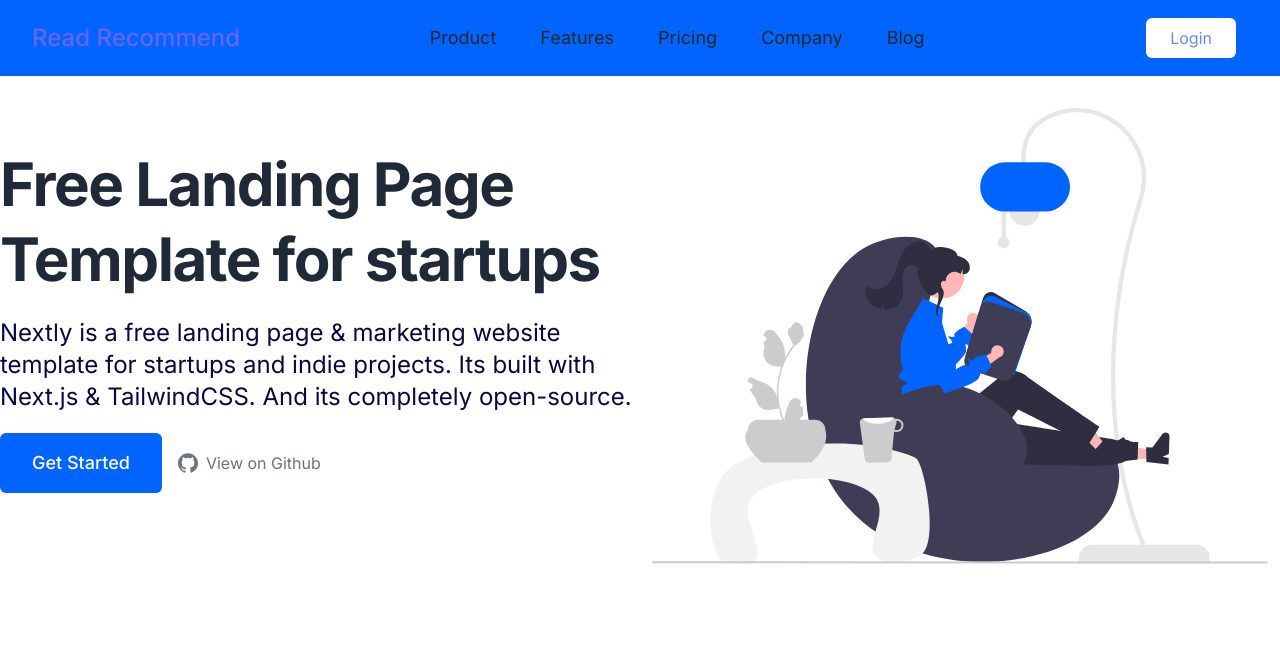
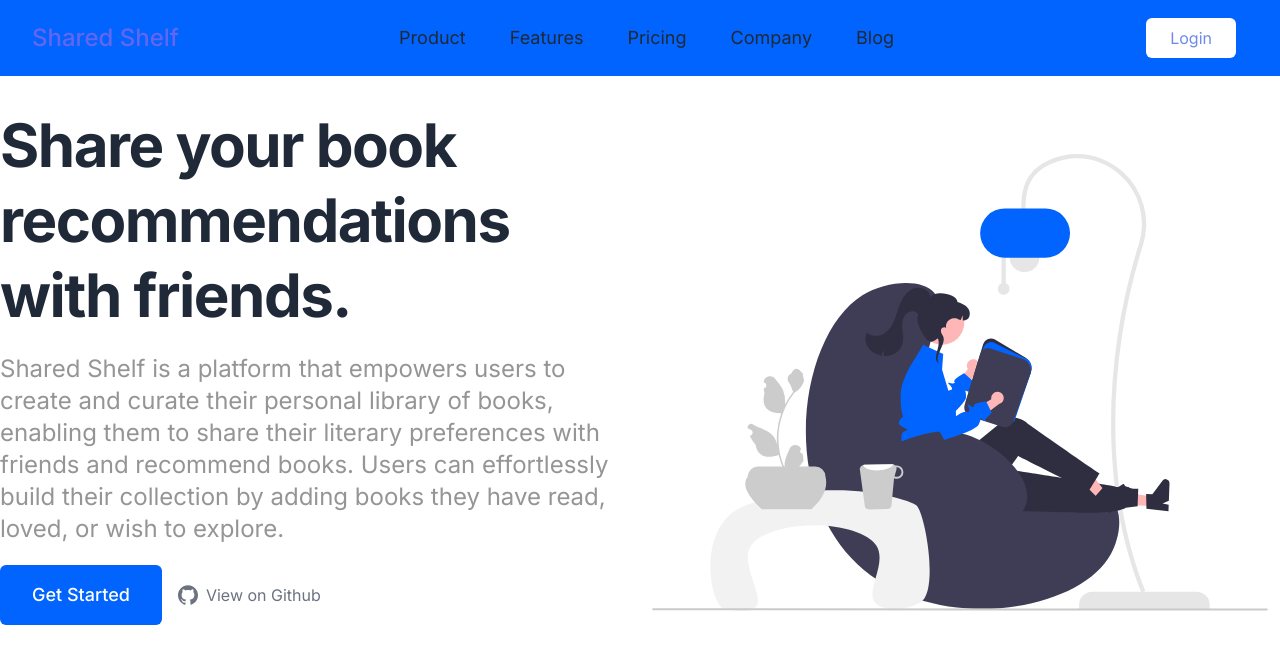
Before and after one commit to iamr-kumar/shared-shelf, a Next.js app: page / in a window 1280 px wide. Shown: the top 664 px of the page. Built offline with nearby package versions, Linux system fonts and the light colour scheme.

Commit message:
name change

```diff
--- a/app/layout.tsx
+++ b/app/layout.tsx
@@ -5,8 +5,8 @@
 const inter = Inter({ subsets: ['latin'] });
 
 export const metadata = {
-  title: 'Create Next App',
-  description: 'Generated by create next app',
+  title: 'Shared Shelf',
+  description: 'Sharing book recommendations with friends.',
 };
 
 export default function RootLayout({
--- a/components/home/HeroSection.tsx
+++ b/components/home/HeroSection.tsx
@@ -8,13 +8,15 @@
       <Container className="flex flex-wrap ">
         <div className="flex items-center w-full lg:w-1/2">
           <div className="max-w-2xl mb-8">
-            <h1 className="text-4xl font-bold leading-snug tracking-tight text-gray-800 lg:text-4xl lg:leading-tight xl:text-6xl xl:leading-tight dark:text-white">
-              Free Landing Page Template for startups
+            <h1 className="text-4xl font-bold leading-snug tracking-tight text-gray-800 lg:text-4xl lg:leading-tight xl:text-6xl xl:leading-tight">
+              Share your book recommendations with friends.
             </h1>
-            <p className="py-5 text-xl leading-normal text-textBlue lg:text-xl xl:text-2xl">
-              Nextly is a free landing page & marketing website template for
-              startups and indie projects. Its built with Next.js & TailwindCSS.
-              And its completely open-source.
+            <p className="py-5 text-xl leading-normal text-textGray lg:text-xl xl:text-2xl">
+              Shared Shelf is a platform that empowers users to create and
+              curate their personal library of books, enabling them to share
+              their literary preferences with friends and recommend books. Users
+              can effortlessly build their collection by adding books they have
+              read, loved, or wish to explore.
             </p>
 
             <div className="flex flex-col items-start space-y-3 sm:space-x-4 sm:space-y-0 sm:items-center sm:flex-row">
--- a/components/layout/Navbar.tsx
+++ b/components/layout/Navbar.tsx
@@ -17,7 +17,7 @@
               <div className="flex flex-wrap items-center justify-between w-full lg:w-auto">
                 <Link href="/">
                   <span className="flex items-center space-x-2 text-2xl font-medium text-indigo-500 dark:text-gray-100">
-                    Read Recommend
+                    Shared Shelf
                   </span>
                 </Link>
 
--- a/tailwind.config.js
+++ b/tailwind.config.js
@@ -14,6 +14,7 @@
         primaryBlue: '#0164FE',
         secondaryBlue: '#6E8AE8',
         grayOne: '#F1F6F7',
+        textGray: '#959595',
         greenAccent: '#00FE64',
         textBlue: '#0A093D',
       },
```
